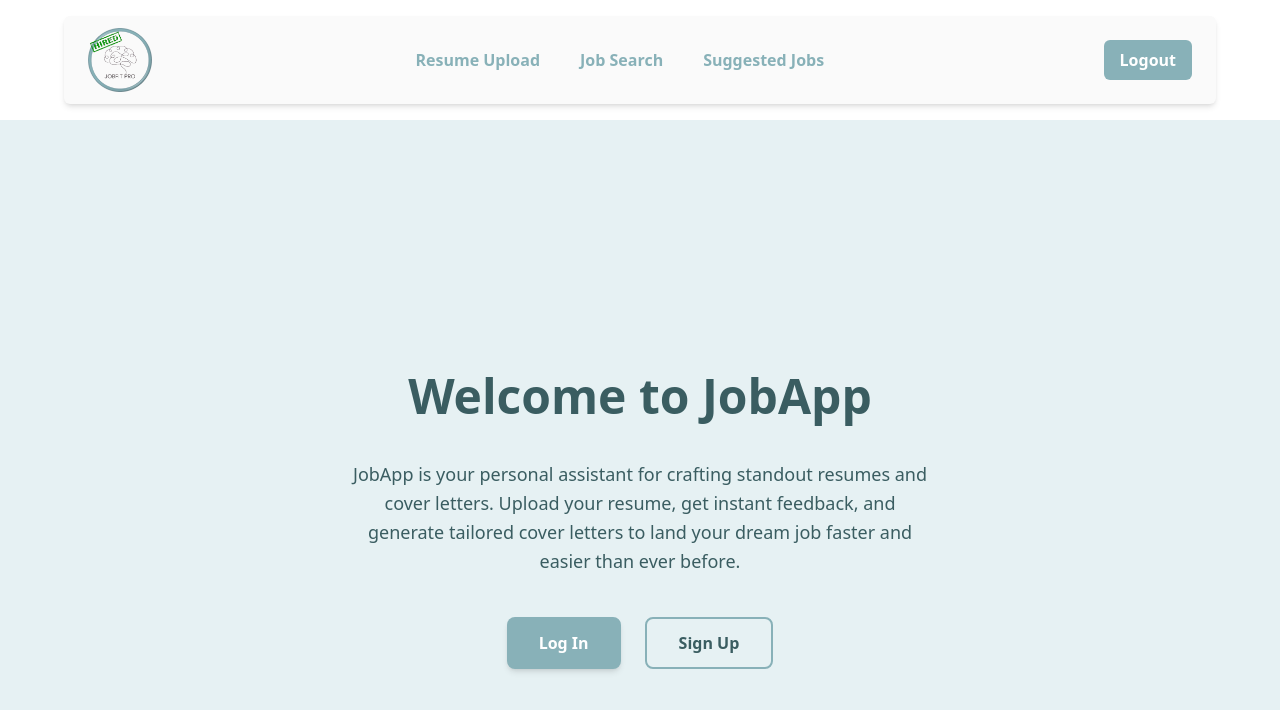
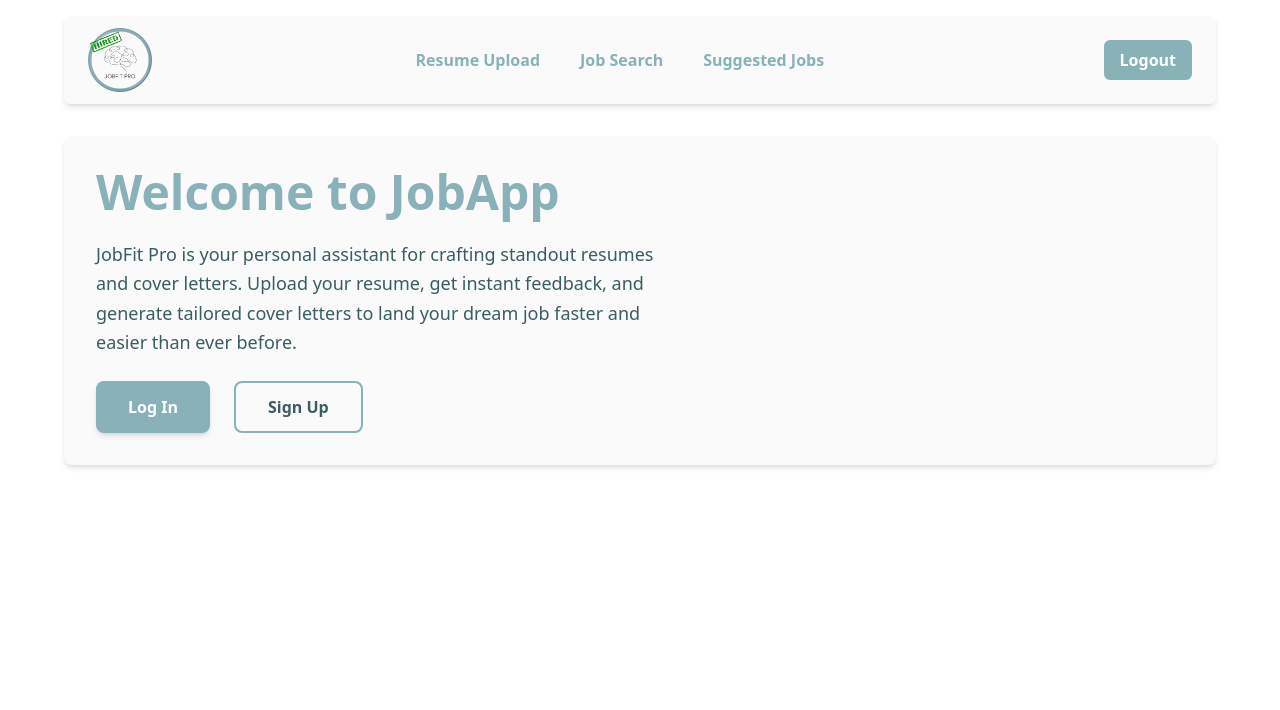
Before and after one commit to aekmekci72/jobApp, a React (Create React App) app: page /home in a window 1280 px wide. Shown: the top 710 px of the page. Built offline with nearby package versions, Linux system fonts and the light colour scheme; no server answers.

Commit message:
Add some formatting for consistency

```diff
--- a/src/JobSuggest.js
+++ b/src/JobSuggest.js
@@ -116,10 +116,10 @@ const swipeRight = () => {
     <div className="min-h-screen bg-white text-gray-800">
       <Navbar />
       <div className="max-w-5xl mx-auto my-10 p-8 bg-[#fcfcfc] shadow-md rounded-lg font-sans">
-        <h2 className="text-2xl font-bold mb-4">Job Suggestions Based on Your Resume</h2>
+        <h2 className="text-2xl font-bold mb-6 text-[#88b1b8]">Job Suggestions Based on Your Resume</h2>
         <form onSubmit={handleSubmit} className="space-y-4">
           <div>
-            <label htmlFor="resume" className="block font-semibold mb-1">Your Resume</label>
+            <label htmlFor="resume" className="block font-bold mb-6 text-[#88b1b8]">Your Resume</label>
             <textarea
               id="resume"
               value={resume}
--- a/src/LandingPage.js
+++ b/src/LandingPage.js
@@ -10,17 +10,17 @@ const Landing = () => {
         <div>
             <Navbar />
 
-            <div className="min-h-screen bg-[#e6f1f3] flex flex-col items-center justify-center px-6 space-y-10 font-poppins">
-                <h1 className="text-5xl font-extrabold text-[#3a5d61]">
+            <div className="max-w-6xl w-full mx-auto my-8 p-8 bg-[#fafafa] rounded-lg shadow-md font-sans">
+                <h1 className="text-5xl font-bold mb-6 text-[#88b1b8]">
                     {userName ? `Welcome, ${userName}!` : 'Welcome to JobApp'}
                 </h1>
 
-                <p className="max-w-xl text-center text-[#3a5d61] text-lg leading-relaxed">
-                    JobApp is your personal assistant for crafting standout resumes and cover letters. Upload your resume, get instant feedback, and generate tailored cover letters to land your dream job faster and easier than ever before.
+                <p className="max-w-xl text-left text-[#3a5d61] text-lg leading-relaxed">
+                    JobFit Pro is your personal assistant for crafting standout resumes and cover letters. Upload your resume, get instant feedback, and generate tailored cover letters to land your dream job faster and easier than ever before.
                 </p>
 
                 {!userName && (
-                    <div className="flex gap-6">
+                    <div className="flex gap-6 mt-6">
                         <button
                             onClick={() => navigate('/login')}
                             className="px-8 py-3 bg-[#88b1b8] hover:bg-[#769aa0] text-white rounded-lg font-semibold shadow-md transition duration-200"
```
